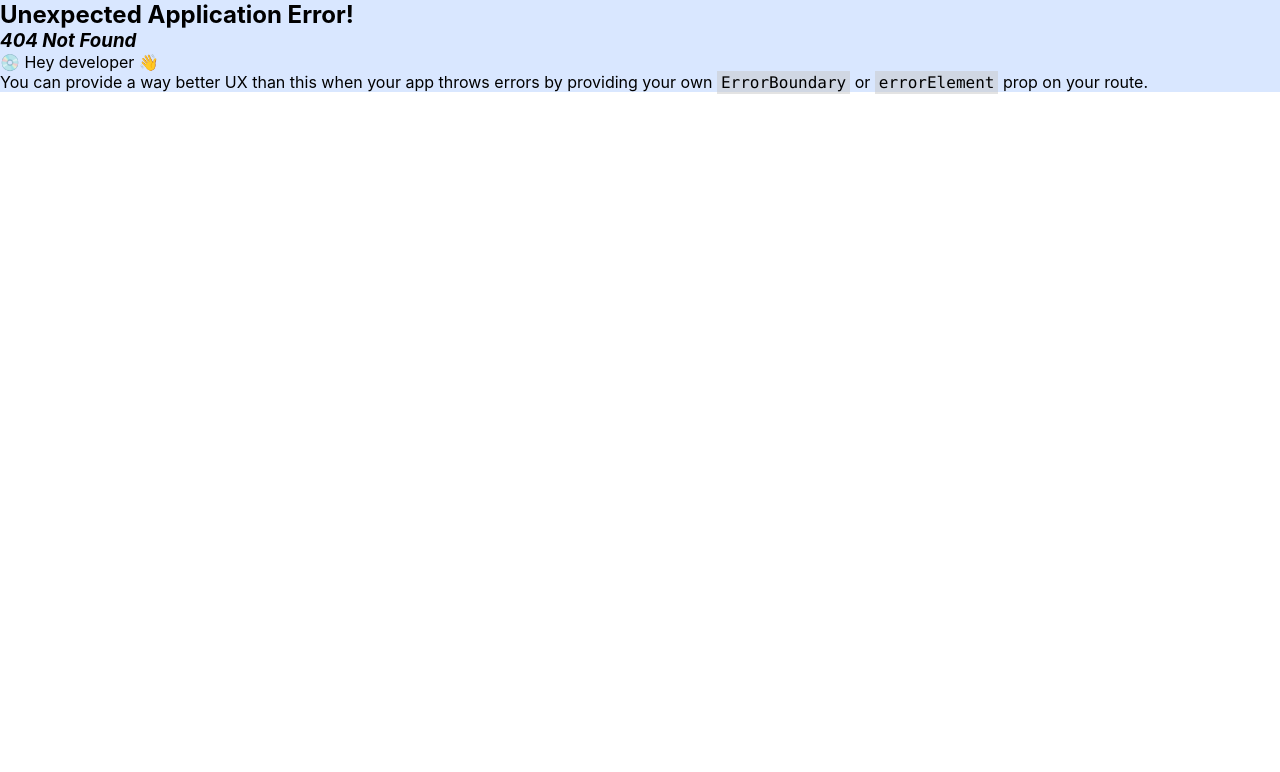
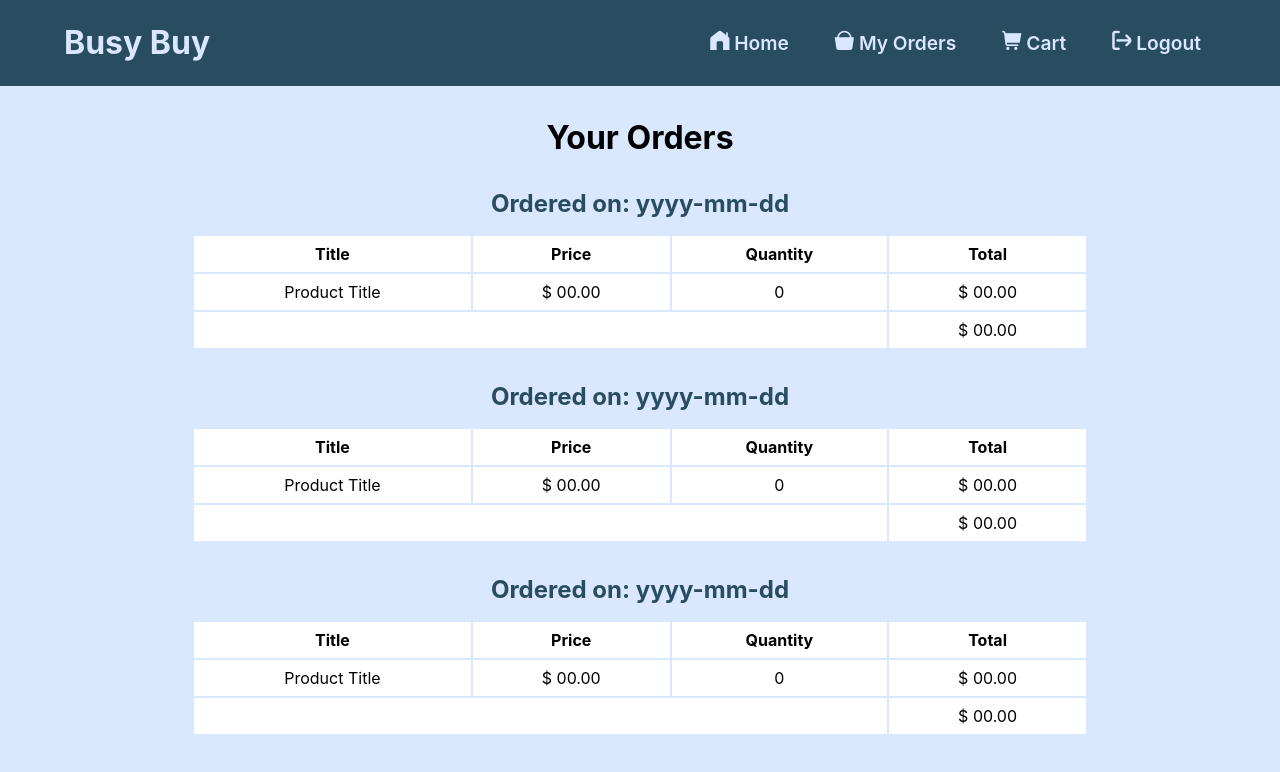
Before and after one commit to AdityaBheke/BusyBuy-Redux, a React (Create React App) app: page /orders in a window 1280 px wide. Before the commit this address had no page. Shown: the top 772 px of the page. Built offline with nearby package versions, Linux system fonts and the light colour scheme.

Commit message:
complete ui of Order Page

```diff
--- a/src/App.js
+++ b/src/App.js
@@ -3,6 +3,7 @@ import './App.css';
 import Navbar from './components/navbar/Navbar';
 import Home from './pages/home/Home';
 import Cart from './pages/cart/Cart';
+import Order from './pages/order/Order';
 
 function App() {
   const browserRouter = createBrowserRouter([
@@ -17,6 +18,10 @@ function App() {
         {
           path:'cart',
           element:<Cart/>
+        },
+        {
+          path:'orders',
+          element:<Order/>
         }
       ]
     }
--- a/src/components/navbar/Navbar.js
+++ b/src/components/navbar/Navbar.js
@@ -14,7 +14,7 @@ function Navbar() {
               <i className="fi fi-ss-house-chimney"></i> Home
             </li>
           </Link>
-          <Link to={"/"}>
+          <Link to={"/orders"}>
             <li>
               <i className="fi fi-ss-basket-shopping-simple"></i> My Orders
             </li>
--- /dev/null
+++ b/src/components/orderItem/OrderItem.js
@@ -0,0 +1,33 @@
+import styles from "./orderItem.module.css";
+
+function OrderItem(){
+    return <div className={styles.orderItem}>
+        <h2>Ordered on: yyyy-mm-dd</h2>
+        <table>
+            <thead>
+                <tr>
+                    <th>Title</th>
+                    <th>Price</th>
+                    <th>Quantity</th>
+                    <th>Total</th>
+                </tr>
+            </thead>
+            <tbody>
+                <tr>
+                    <td>Product Title</td>
+                    <td>$ 00.00</td>
+                    <td>0</td>
+                    <td>$ 00.00</td>
+                </tr>
+            </tbody>
+            <tfoot>
+                <tr>
+                    <td colSpan={3}></td>
+                    <td>$ 00.00</td>
+                </tr>
+            </tfoot>
+        </table>
+
+    </div>
+}
+export default OrderItem;
--- /dev/null
+++ b/src/components/orderItem/orderItem.module.css
@@ -0,0 +1,18 @@
+.orderItem{
+    width: 100%;
+}
+.orderItem h2{
+    text-align: center;
+    color: var(--accent);
+    margin-bottom: 1rem;
+}
+table{
+    width: 100%;
+    text-align: center;
+    background-color: white;
+    border-collapse: collapse;
+}
+td, th{
+    padding: 0.5rem 1rem;
+    border: 2px solid var(--light);
+}
--- a/src/pages/order/Order.js
+++ b/src/pages/order/Order.js
@@ -0,0 +1,14 @@
+import OrderItem from "../../components/orderItem/OrderItem";
+import styles from "./order.module.css";
+
+function Order(){
+    return <div className={styles.main}>
+        <h1>Your Orders</h1>
+        <div className={styles.orderContainer}>
+            <OrderItem/>
+            <OrderItem/>
+            <OrderItem/>
+        </div>
+    </div>
+}
+export default Order;
--- a/src/pages/order/order.module.css
+++ b/src/pages/order/order.module.css
@@ -0,0 +1,19 @@
+.main{
+    width: 100%;
+    position: relative;
+    display: flex;
+    flex-direction: column;
+    align-items: center;
+}
+.main h1{
+    padding: 2rem;
+}
+.orderContainer{
+    width: 70%;
+    height: auto;
+    display: flex;
+    flex-direction: column;
+    gap: 2rem;
+    align-items: center;
+    margin-bottom: 4rem;
+}
```
Also changed, not shown: src/components/order-item/OrderItem.js (deleted), src/components/order-item/orderItem.module.css (deleted).
